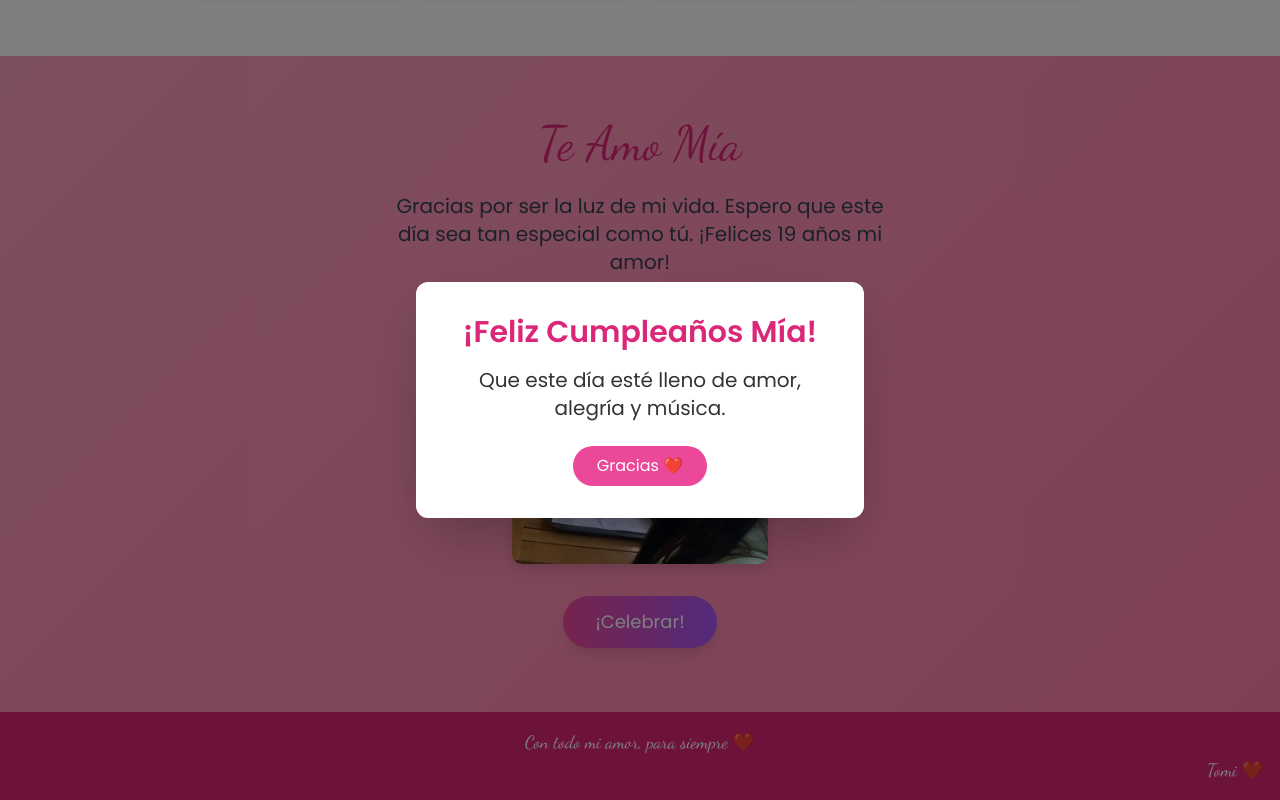
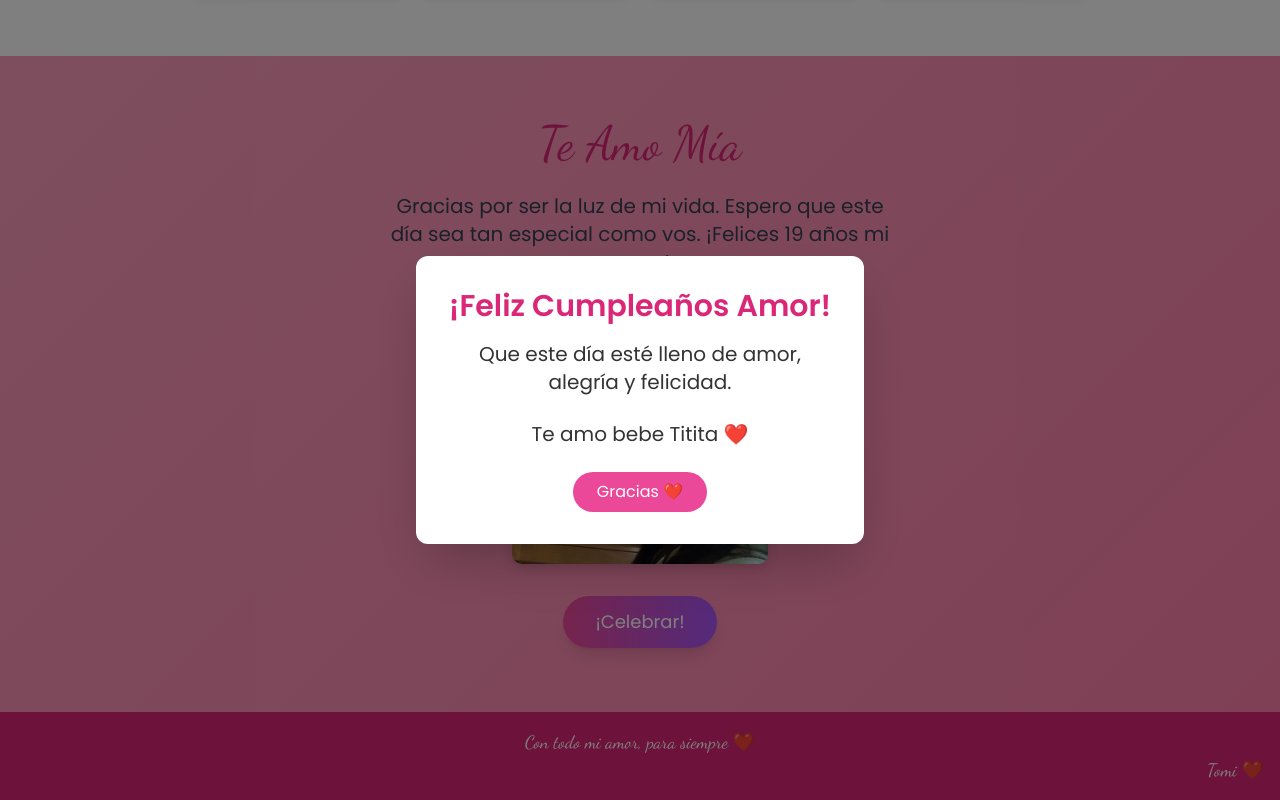
Before and after one commit to Tomicaceres04/CumpleMia, a plain HTML site: page index.html in a window 1280 px wide. Both pictures are taken after a click on the button "¡Celebrar!". Shown: the part 2413-3213 px from the top of the page. Drawn offline with nearby package versions, Linux system fonts and the light colour scheme.

Commit message:
Se cambia ortografia en el js

```diff
--- a/index.html
+++ b/index.html
@@ -287,7 +287,7 @@
         <div class="max-w-4xl mx-auto">
             <h2 class="cursive text-5xl text-pink-600 mb-6">Te Amo Mía</h2>
             <p class="text-xl text-gray-700 mb-8 max-w-lg mx-auto">
-                Gracias por ser la luz de mi vida. Espero que este día sea tan especial como tú.
+                Gracias por ser la luz de mi vida. Espero que este día sea tan especial como vos.
                 ¡Felices 19 años mi amor!
             </p>
             <div class="image-container w-64 h-64 mx-auto mb-8">
@@ -315,8 +315,9 @@
             mensaje.className = 'fixed top-0 left-0 w-full h-full flex items-center justify-center bg-black bg-opacity-50 z-50';
             mensaje.innerHTML = `
                 <div class="bg-white p-8 rounded-xl shadow-2xl text-center max-w-md">
-                    <h2 class="text-3xl font-bold text-pink-600 mb-4">¡Feliz Cumpleaños Mía!</h2>
-                    <p class="text-xl mb-6">Que este día esté lleno de amor, alegría y música.</p>
+                    <h2 class="text-3xl font-bold text-pink-600 mb-4">¡Feliz Cumpleaños Amor!</h2>
+                    <p class="text-xl mb-6">Que este día esté lleno de amor, alegría y felicidad.</p>
+                    <p class="text-xl mb-6">Te amo bebe Titita ❤️</p>
                     <button onclick="this.parentElement.parentElement.remove()" class="bg-pink-500 text-white px-6 py-2 rounded-full">Gracias ❤️</button>
                 </div>
             `;
```
